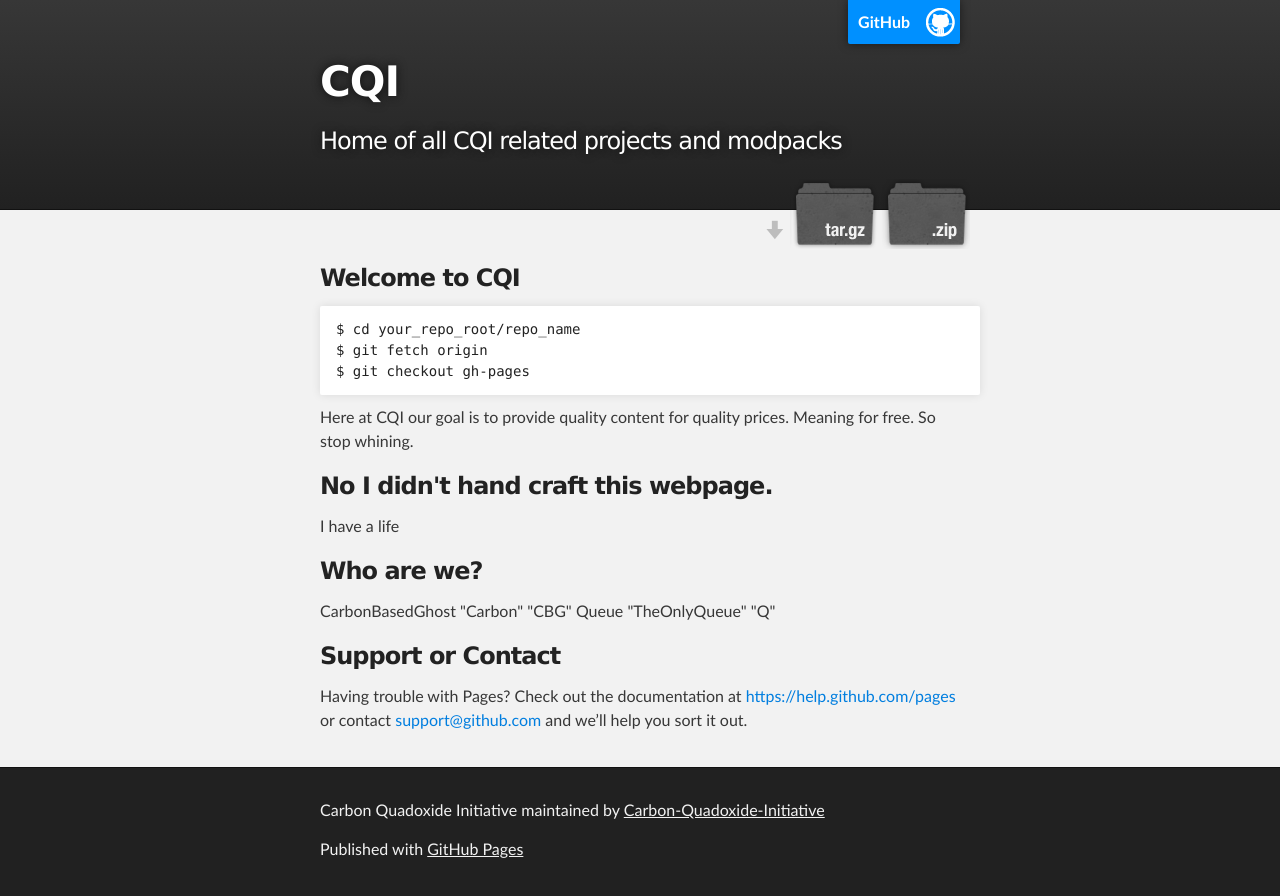
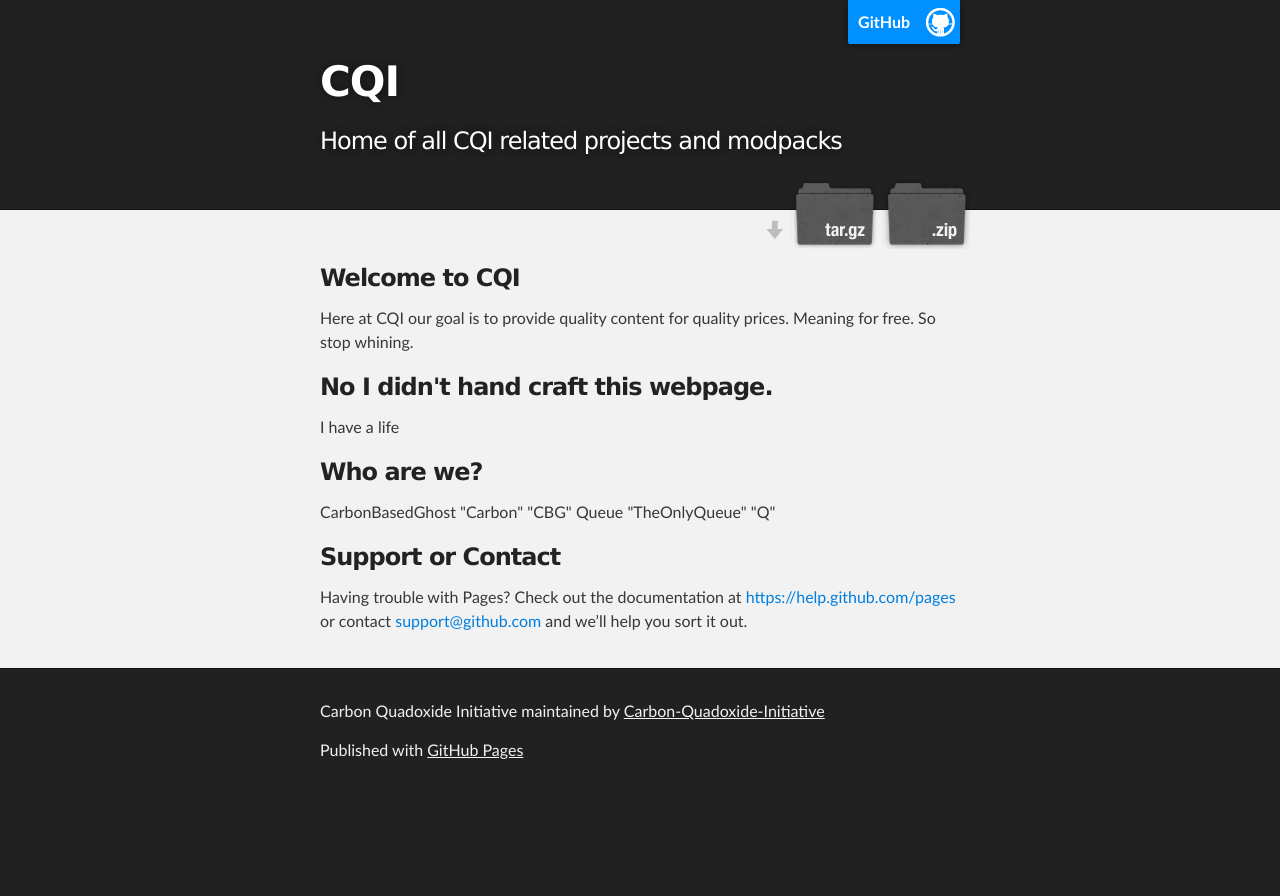
Before and after one commit to Carbon-Quadoxide-Initiative/CQI, a plain HTML site: page index.html in a window 1280 px wide. After the commit the page ends 800 px from the top, so only its background shows below. Drawn offline with Linux system fonts and the light colour scheme.

Commit message:
Few More Changes
Background Changes Specifically

```diff
--- a/index.html
+++ b/index.html
@@ -33,11 +33,6 @@
       <section id="main_content" class="inner">
         <h3>
 <a id="welcome-to-cqi" class="anchor" href="#welcome-to-cqi" aria-hidden="true"><span class="octicon octicon-link"></span></a>Welcome to CQI</h3>
-
-<pre><code>$ cd your_repo_root/repo_name
-$ git fetch origin
-$ git checkout gh-pages
-</code></pre>
 
 <p>Here at CQI our goal is to provide quality content for quality prices. Meaning for free. So stop whining.</p>
 
--- a/stylesheets/stylesheet.css
+++ b/stylesheets/stylesheet.css
@@ -287,12 +287,6 @@ Full-Width Styles
 }
 
 #header_wrap {
-  background: #212121;
-  background: -moz-linear-gradient(top, #373737, #212121);
-  background: -webkit-linear-gradient(top, #373737, #212121);
-  background: -ms-linear-gradient(top, #373737, #212121);
-  background: -o-linear-gradient(top, #373737, #212121);
-  background: linear-gradient(top, #373737, #212121);
 }
 
 #header_wrap .inner {
```
